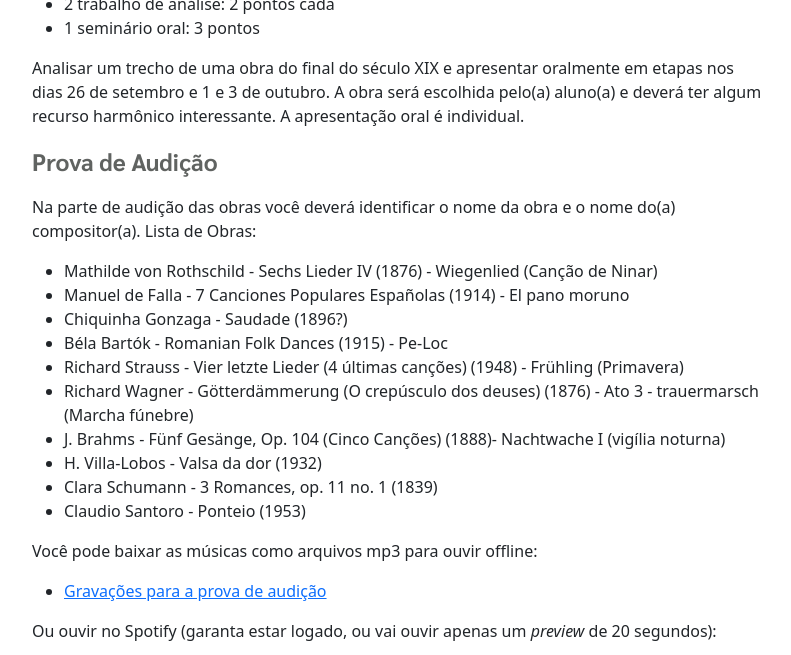
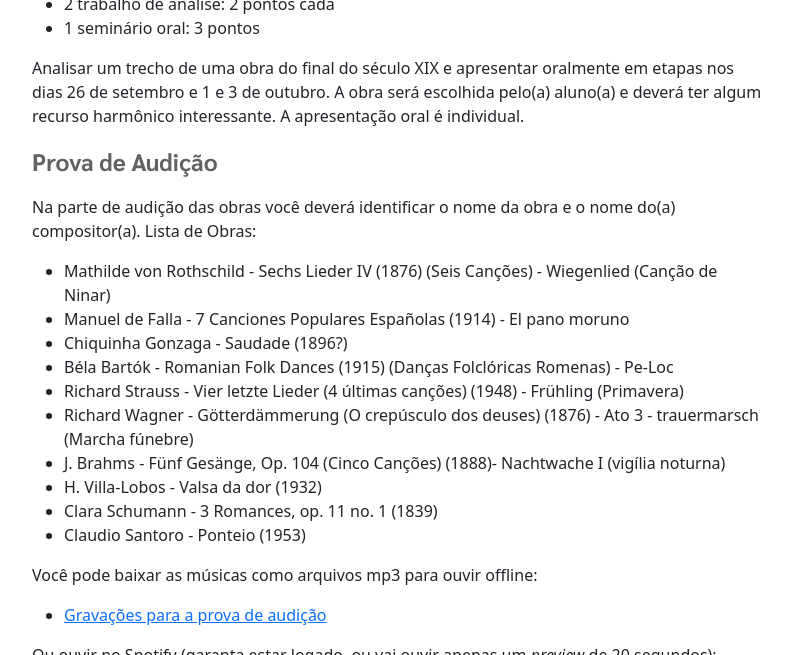
Before and after one commit to pedrokroger/pedrokroger.github.io, a Jekyll site: the page built from pages/musa76-lem8.md, in a window 1280 px wide and 1400 px high, scrolled down 1164 px, cut to the strip 0-655 px from the top of the window. Shown: the whole strip, without its empty margins (50-841 px from the left). Built offline with Jekyll 4.4.1, drawn with Linux system fonts in a browser that asks for light colours.

Commit message:
Corrige cronograma e acrescenta tradução na lista de músicas

```diff
--- a/pages/musa76-lem8.md
+++ b/pages/musa76-lem8.md
@@ -59,10 +59,10 @@ aluno(a) e deverá ter algum recurso harmônico interessante. A apresentação o
 Na parte de audição das obras você deverá identificar o nome da obra e o nome
 do(a) compositor(a). Lista de Obras:
 
-- Mathilde von Rothschild - Sechs Lieder IV (1876) - Wiegenlied (Canção de Ninar)
+- Mathilde von Rothschild - Sechs Lieder IV (1876) (Seis Canções) - Wiegenlied (Canção de Ninar)
 - Manuel de Falla - 7 Canciones Populares Españolas (1914) - El pano moruno
 - Chiquinha Gonzaga - Saudade (1896?)
-- Béla Bartók - Romanian Folk Dances (1915) - Pe-Loc
+- Béla Bartók - Romanian Folk Dances (1915) (Danças Folclóricas Romenas) - Pe-Loc
 - Richard Strauss - Vier letzte Lieder (4 últimas canções) (1948) - Frühling (Primavera)
 - Richard Wagner - Götterdämmerung (O crepúsculo dos deuses) (1876) - Ato 3 - trauermarsch (Marcha fúnebre)
 - J. Brahms - Fünf Gesänge, Op. 104 (Cinco Canções) (1888)- Nachtwache I (vigília noturna)
```
Also changed, not shown: other parts of pages/musa76-lem8.md (+1 -1 lines).
